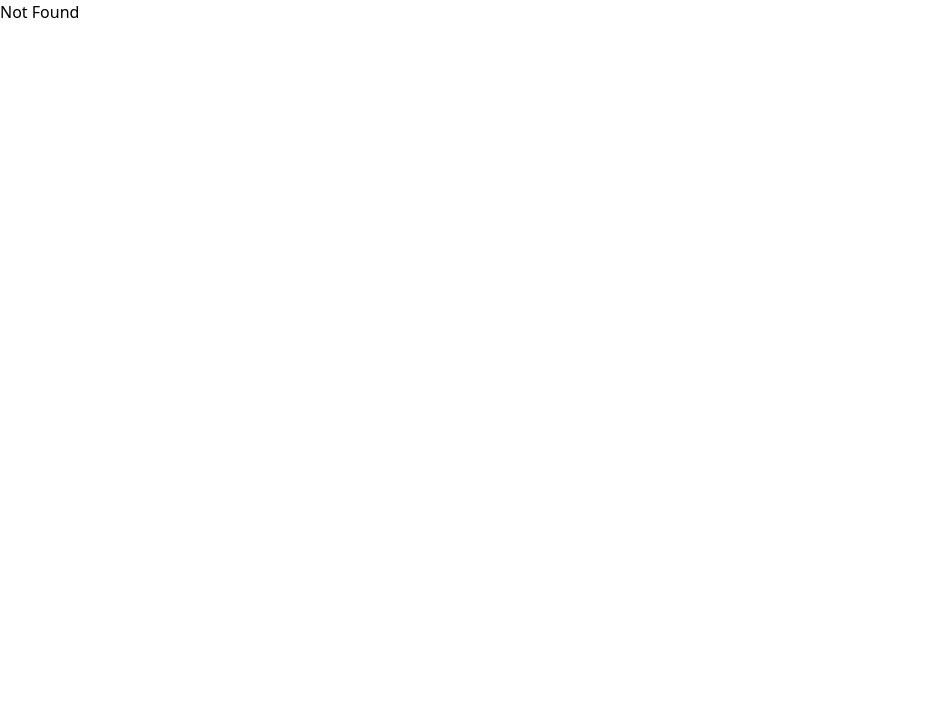
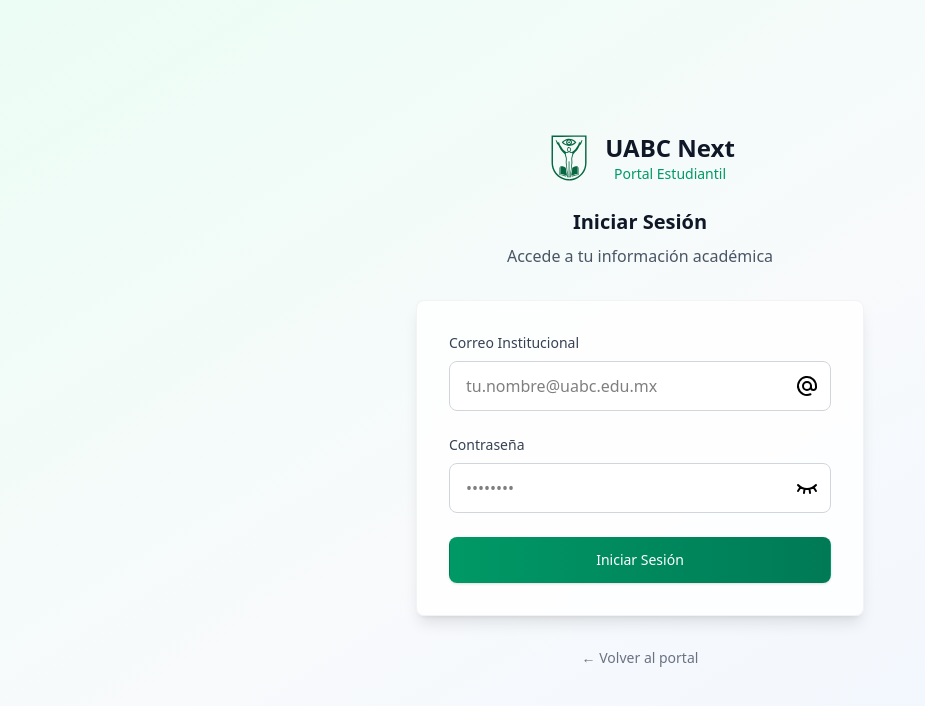
Before and after one commit to Yoyiyoniu/uabc-next, a React (Vite) app: page /estudiantes/login in a window 1280 px wide. Shown: the top 706 px of the page, without its empty margins (0-925 px from the left). Built offline with nearby package versions, Linux system fonts and the light colour scheme.

Commit message:
add: Login page in estudiantes/login

```diff
--- /dev/null
+++ b/src/assets/icons/IconAt.tsx
@@ -0,0 +1,21 @@
+import type { SVGProps } from "react"
+const IconAt = (props: SVGProps<SVGSVGElement>) => (
+  <svg
+    xmlns="http://www.w3.org/2000/svg"
+    width={24}
+    height={24}
+    fill="none"
+    stroke="currentColor"
+    strokeLinecap="round"
+    strokeLinejoin="round"
+    strokeWidth={2}
+    className="icon icon-tabler icons-tabler-outline icon-tabler-at"
+    {...props}
+  >
+    <title>Icono de correo electrónico</title>
+    <path stroke="none" d="M0 0h24v24H0z" />
+    <path d="M8 12a4 4 0 1 0 8 0 4 4 0 1 0-8 0" />
+    <path d="M16 12v1.5a2.5 2.5 0 0 0 5 0V12a9 9 0 1 0-5.5 8.28" />
+  </svg>
+)
+export default IconAt
--- /dev/null
+++ b/src/assets/icons/IconEye.tsx
@@ -0,0 +1,21 @@
+import type { SVGProps } from "react"
+const IconEye = (props: SVGProps<SVGSVGElement>) => (
+  <svg
+    xmlns="http://www.w3.org/2000/svg"
+    width={24}
+    height={24}
+    fill="none"
+    stroke="currentColor"
+    strokeLinecap="round"
+    strokeLinejoin="round"
+    strokeWidth={2}
+    className="icon icon-tabler icons-tabler-outline icon-tabler-eye"
+    {...props}
+  >
+    <title>Icono de ojo visible</title>
+    <path stroke="none" d="M0 0h24v24H0z" />
+    <path d="M10 12a2 2 0 1 0 4 0 2 2 0 0 0-4 0" />
+    <path d="M21 12c-2.4 4-5.4 6-9 6-3.6 0-6.6-2-9-6 2.4-4 5.4-6 9-6 3.6 0 6.6 2 9 6" />
+  </svg>
+)
+export default IconEye
--- /dev/null
+++ b/src/assets/icons/IconEyeClose.tsx
@@ -0,0 +1,20 @@
+import type { SVGProps } from "react"
+const IconEyeClose = (props: SVGProps<SVGSVGElement>) => (
+  <svg
+    xmlns="http://www.w3.org/2000/svg"
+    width={24}
+    height={24}
+    fill="none"
+    stroke="currentColor"
+    strokeLinecap="round"
+    strokeLinejoin="round"
+    strokeWidth={2}
+    className="icon icon-tabler icons-tabler-outline icon-tabler-eye-closed"
+    {...props}
+  >
+    <title>Icono de ojo invisible</title>
+    <path stroke="none" d="M0 0h24v24H0z" />
+    <path d="M21 9c-2.4 2.667-5.4 4-9 4-3.6 0-6.6-1.333-9-4M3 15l2.5-3.8M21 14.976 18.508 11.2M9 17l.5-4M15 17l-.5-4" />
+  </svg>
+)
+export default IconEyeClose
--- /dev/null
+++ b/src/assets/icons/IconLoading.tsx
@@ -0,0 +1,28 @@
+import type { SVGProps } from "react"
+
+const spinStyle = {
+  animation: 'spin 1s linear infinite',
+}
+
+const IconLoading = (props: SVGProps<SVGSVGElement>) => (
+  <svg
+    xmlns="http://www.w3.org/2000/svg"
+    width={24}
+    height={24}
+    fill="none"
+    stroke="currentColor"
+    strokeLinecap="round"
+    strokeLinejoin="round"
+    strokeWidth={2}
+    className="animate-spin"
+    style={spinStyle}
+    {...props}
+  >
+    <title>Icono de carga</title>
+    <path stroke="none" d="M0 0h24v24H0z" />
+    <path d="M3 12a9 9 0 0 0 9 9 9 9 0 0 0 9-9 9 9 0 0 0-9-9" />
+    <path d="M17 12a5 5 0 1 0-5 5" />
+  </svg>
+)
+
+export default IconLoading;
--- a/src/components/layout/Nav.tsx
+++ b/src/components/layout/Nav.tsx
@@ -54,13 +54,14 @@
 								<IconBook className="text-primary" />
 								<span>Historial</span>
 							</button>
-							<button
+							<a
+								href="/estudiantes/login"
 								type="button"
 								className="flex items-center space-x-2 justify-start px-4 py-2 text-sm font-medium text-gray-700 rounded-md hover:bg-primary/10 hover:text-primary transition-colors"
 							>
 								<IconUser className="text-primary" />
 								<span>Mi perfil</span>
-							</button>
+							</a>
 						</nav>
 
 						{/* Mobile menu button */}
--- a/src/routeTree.gen.ts
+++ b/src/routeTree.gen.ts
@@ -11,6 +11,7 @@
 import { Route as rootRouteImport } from './routes/__root'
 import { Route as EstudiantesRouteImport } from './routes/estudiantes'
 import { Route as IndexRouteImport } from './routes/index'
+import { Route as EstudiantesLoginRouteImport } from './routes/estudiantes_.login'
 
 const EstudiantesRoute = EstudiantesRouteImport.update({
   id: '/estudiantes',
@@ -22,31 +23,40 @@
   path: '/',
   getParentRoute: () => rootRouteImport,
 } as any)
+const EstudiantesLoginRoute = EstudiantesLoginRouteImport.update({
+  id: '/estudiantes_/login',
+  path: '/estudiantes/login',
+  getParentRoute: () => rootRouteImport,
+} as any)
 
 export interface FileRoutesByFullPath {
   '/': typeof IndexRoute
   '/estudiantes': typeof EstudiantesRoute
+  '/estudiantes/login': typeof EstudiantesLoginRoute
 }
 export interface FileRoutesByTo {
   '/': typeof IndexRoute
   '/estudiantes': typeof EstudiantesRoute
+  '/estudiantes/login': typeof EstudiantesLoginRoute
 }
 export interface FileRoutesById {
   __root__: typeof rootRouteImport
   '/': typeof IndexRoute
   '/estudiantes': typeof EstudiantesRoute
+  '/estudiantes_/login': typeof EstudiantesLoginRoute
 }
 export interface FileRouteTypes {
   fileRoutesByFullPath: FileRoutesByFullPath
-  fullPaths: '/' | '/estudiantes'
+  fullPaths: '/' | '/estudiantes' | '/estudiantes/login'
   fileRoutesByTo: FileRoutesByTo
-  to: '/' | '/estudiantes'
-  id: '__root__' | '/' | '/estudiantes'
+  to: '/' | '/estudiantes' | '/estudiantes/login'
+  id: '__root__' | '/' | '/estudiantes' | '/estudiantes_/login'
   fileRoutesById: FileRoutesById
 }
 export interface RootRouteChildren {
   IndexRoute: typeof IndexRoute
   EstudiantesRoute: typeof EstudiantesRoute
+  EstudiantesLoginRoute: typeof EstudiantesLoginRoute
 }
 
 declare module '@tanstack/react-router' {
@@ -65,12 +75,20 @@
       preLoaderRoute: typeof IndexRouteImport
       parentRoute: typeof rootRouteImport
     }
+    '/estudiantes_/login': {
+      id: '/estudiantes_/login'
+      path: '/estudiantes/login'
+      fullPath: '/estudiantes/login'
+      preLoaderRoute: typeof EstudiantesLoginRouteImport
+      parentRoute: typeof rootRouteImport
+    }
   }
 }
 
 const rootRouteChildren: RootRouteChildren = {
   IndexRoute: IndexRoute,
   EstudiantesRoute: EstudiantesRoute,
+  EstudiantesLoginRoute: EstudiantesLoginRoute,
 }
 export const routeTree = rootRouteImport
   ._addFileChildren(rootRouteChildren)
--- /dev/null
+++ b/src/routes/estudiantes_.login.tsx
@@ -0,0 +1,144 @@
+import IconAt from '@/assets/icons/IconAt'
+import IconEye from '@/assets/icons/IconEye'
+import IconEyeClose from '@/assets/icons/IconEyeClose'
+import IconLoading from '@/assets/icons/IconLoading'
+import UabcLogo from '@/assets/icons/main/UabcLogo'
+import { createFileRoute } from '@tanstack/react-router'
+import { useState } from 'react'
+
+export const Route = createFileRoute('/estudiantes_/login')({
+  component: RouteComponent,
+})
+
+function RouteComponent() {
+
+  const [formData, setFormData] = useState({
+    email: "",
+    password: "",
+  });
+
+  const [isLoading, setIsLoading] = useState(false);
+  const [showPassword, setShowPassword] = useState(false);
+
+  const handleInputChange = (e: React.ChangeEvent<HTMLInputElement>) => {
+    const { name, value } = e.target
+    setFormData((prev) => ({
+      ...prev,
+      [name]: value,
+    }))
+  }
+
+  const handleSubmit = async (e: React.FormEvent) => {
+    e.preventDefault()
+    setIsLoading(true)
+
+    // Simular autenticación
+    await new Promise((resolve) => setTimeout(resolve, 2000))
+
+    // Redirigir al portal después del login
+    window.location.href = "/estudiantes"
+  }
+
+  return (
+    <div className="min-h-screen bg-gradient-to-br from-emerald-50 via-slate-50 to-blue-50 flex items-center justify-center px-4">
+      <div className="max-w-md w-full">
+        {/* Header */}
+        <div className="text-center mb-8">
+          <div className="flex items-center justify-center space-x-3 mb-6">
+            <div className="w-12 h-12 relative">
+              <UabcLogo />
+            </div>
+            <div>
+              <h1 className="text-2xl font-bold text-gray-900">UABC Next</h1>
+              <p className="text-sm text-emerald-600 font-medium">Portal Estudiantil</p>
+            </div>
+          </div>
+          <h2 className="text-xl font-semibold text-gray-900 mb-2">Iniciar Sesión</h2>
+          <p className="text-gray-600">Accede a tu información académica</p>
+        </div>
+
+        {/* Login Form */}
+        <div className="bg-white/80 backdrop-blur-sm rounded-lg shadow-lg border border-gray-200/50 p-8">
+          <form onSubmit={handleSubmit} className="space-y-6">
+            {/* Email Field */}
+            <div>
+              <label htmlFor="email" className="block text-sm font-medium text-gray-700 mb-2">
+                Correo Institucional
+              </label>
+              <div className="relative">
+                <input
+                  type="email"
+                  id="email"
+                  name="email"
+                  value={formData.email}
+                  onChange={handleInputChange}
+                  required
+                  className="w-full px-4 py-3 border border-gray-300 rounded-lg focus:ring-2 focus:ring-emerald-500 focus:border-emerald-500 transition-colors bg-white/50 backdrop-blur-sm"
+                  placeholder="tu.nombre@uabc.edu.mx"
+                />
+                <div className="absolute inset-y-0 right-0 pr-3 flex items-center">
+                  <IconAt />
+                </div>
+              </div>
+            </div>
+
+            {/* Password Field */}
+            <div>
+              <label htmlFor="password" className="block text-sm font-medium text-gray-700 mb-2">
+                Contraseña
+              </label>
+              <div className="relative">
+                <input
+                  type={showPassword ? "text" : "password"}
+                  id="password"
+                  name="password"
+                  value={formData.password}
+                  onChange={handleInputChange}
+                  required
+                  className="w-full px-4 py-3 border border-gray-300 rounded-lg focus:ring-2 focus:ring-emerald-500 focus:border-emerald-500 transition-colors bg-white/50 backdrop-blur-sm pr-12"
+                  placeholder="••••••••"
+                />
+                <button
+                  type="button"
+                  onClick={() => setShowPassword(!showPassword)}
+                  className="absolute inset-y-0 right-0 pr-3 flex items-center"
+                >
+                  {showPassword ? (
+                    <IconEye />
+                  ) : (
+                    <IconEyeClose />
+                  )}
+                </button>
+              </div>
+            </div>
+
+            {/* Submit Button */}
+            <button
+              type="submit"
+              disabled={isLoading}
+              className="w-full flex justify-center py-3 px-4 border border-transparent rounded-lg shadow-sm text-sm font-medium text-white bg-gradient-to-r from-emerald-600 to-emerald-700 hover:from-emerald-700 hover:to-emerald-800 focus:outline-none focus:ring-2 focus:ring-offset-2 focus:ring-emerald-500 disabled:opacity-50 disabled:cursor-not-allowed transition-all duration-200"
+            >
+              {isLoading ? (
+                <div className="flex items-center">
+                  <IconLoading />
+                  Iniciando sesión...
+                </div>
+              ) : (
+                "Iniciar Sesión"
+              )}
+            </button>
+          </form>
+        </div>
+
+        {/* Footer Links */}
+        <div className="mt-8 text-center space-y-4">
+          <div className="flex items-center justify-center space-x-6 text-sm text-gray-500">
+            <a href="/estudiantes" className="hover:text-emerald-600 transition-colors">
+              ← Volver al portal
+            </a>
+          </div>
+        </div>
+      </div>
+    </div>
+  )
+}
```
